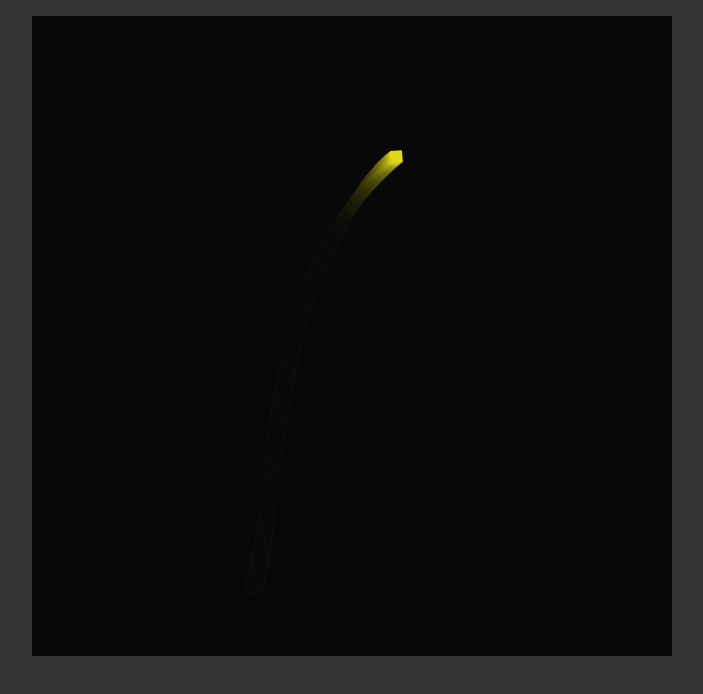
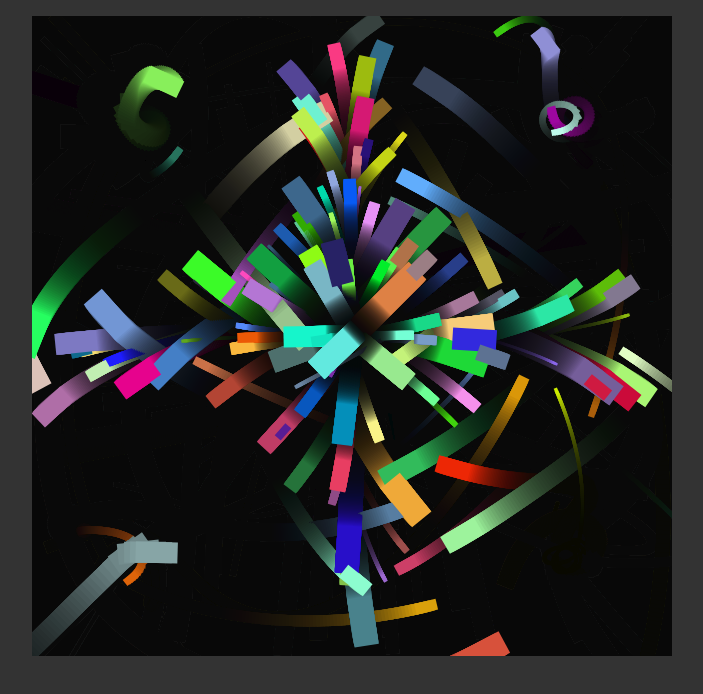
Before and after one commit to steinmetzmeister/nocjs, a plain HTML site: page index.html in a window 1280 px wide. Shown: the whole page, without its empty margins (288-991 px from the left). Drawn offline with Linux system fonts and the light colour scheme.

Commit message:
The direction of velocity

```diff
--- a/Attractor.js
+++ b/Attractor.js
@@ -10,12 +10,10 @@ Attractor.prototype = {
 
         force.normalize();
 
-        if (dist < 10) dist = 10;
+        if (dist < 5) dist = 5;
         if (dist > 100) dist = 100;
 
         var strength = (this.mass * obj.mass) / (dist * dist);
-
-        if (strength > 75) strength = 75;
 
         force.multi(strength);
 
--- a/Mover.js
+++ b/Mover.js
@@ -25,7 +25,7 @@ Mover.prototype = {
         if (this.aVelocity < -1) this.aVeloctiy = -1;
         if (this.aVelocity > 1) this.aVelocity = 1;
 
-        this.angle += this.aVelocity;
+        // this.angle += this.aVelocity;
 
         // if (this.isInside(liquid))
         //    this.applyDrag(liquid);
@@ -114,14 +114,18 @@ Mover.prototype = {
         ctx.save();
         ctx.beginPath();
         ctx.strokeStyle = '5px';
+
         ctx.fillStyle = this.color;
 
         // ctx.arc(this.loc.x, this.loc.y, this.radius, 0, Math.PI * 2, true);
         // ctx.closePath();
 
-        ctx.translate(this.loc.x + this.mass / 2, this.loc.y + this.mass / 2);
-        ctx.rotate(this.angle * Math.PI / 180);
-        ctx.fillRect(this.mass / 2, this.mass / 2, this.mass, this.mass);
+        ctx.translate(this.loc.x, this.loc.y);
+
+        var radians = Math.atan2(this.velocity.y, this.velocity.x);
+
+        ctx.rotate(radians);
+        ctx.fillRect(this.mass / -2, this.mass / -4, this.mass, this.mass / 2);
 
         ctx.lineWidth = 4;
         ctx.stroke();
--- a/index.html
+++ b/index.html
@@ -46,7 +46,7 @@ ctx.fillRect(0, 0, width, height);
 var liquid = new Liquid(50, 50, 550, 50, 1);
 
 var planets = [
-    // new Attractor(320, 300, 175),
+    // new Attractor(320, 320, 50),
     new Attractor(100, 100, 100),
     new Attractor(540, 100, 100),
     new Attractor(540, 540, 100),
@@ -54,7 +54,7 @@ var planets = [
 ];
 
 var movers = [];
-for (var i = 0; i < 1; i++)
+for (var i = 0; i < 150; i++)
 {
     movers.push(new Mover());
 }
```
